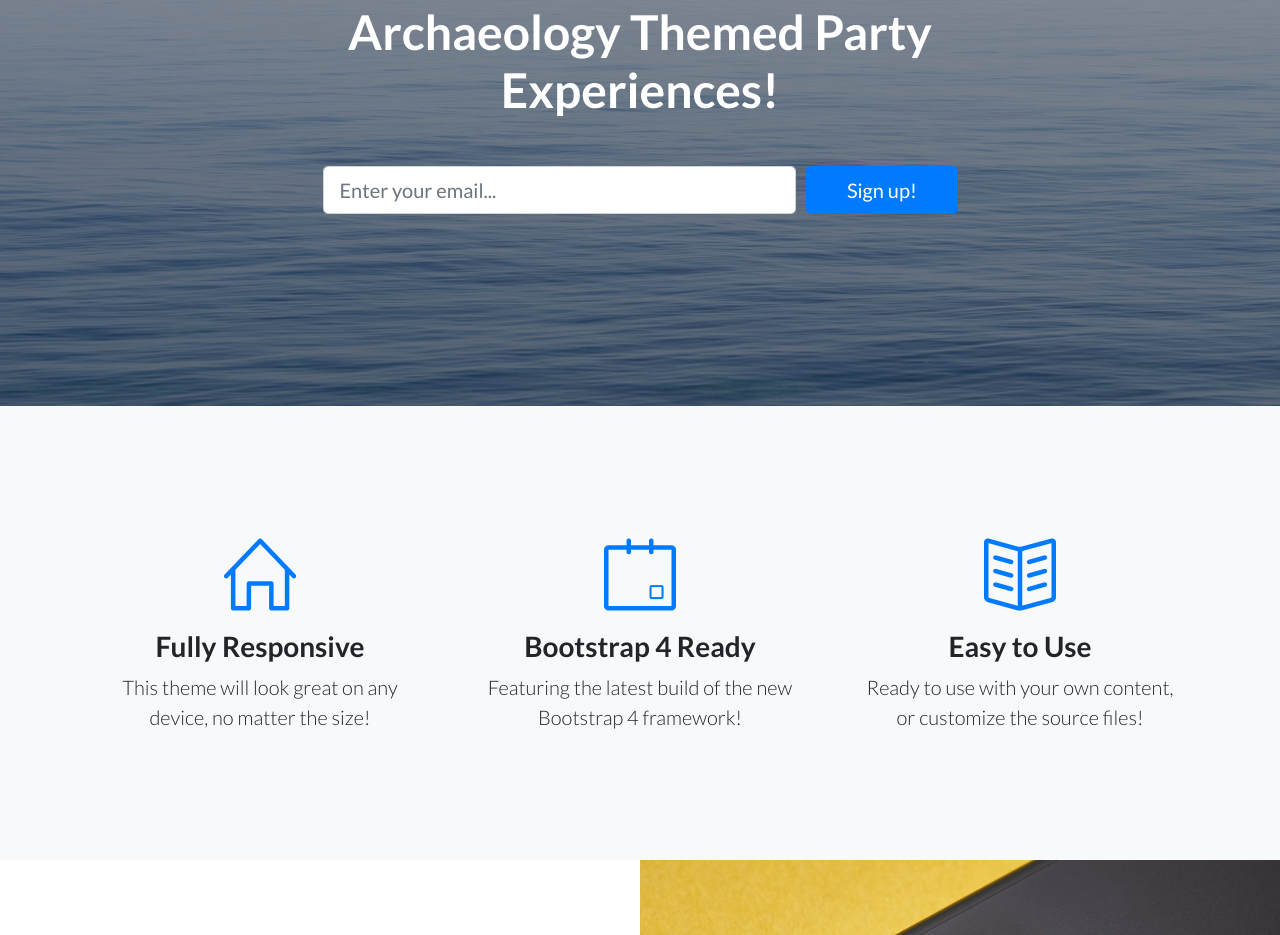
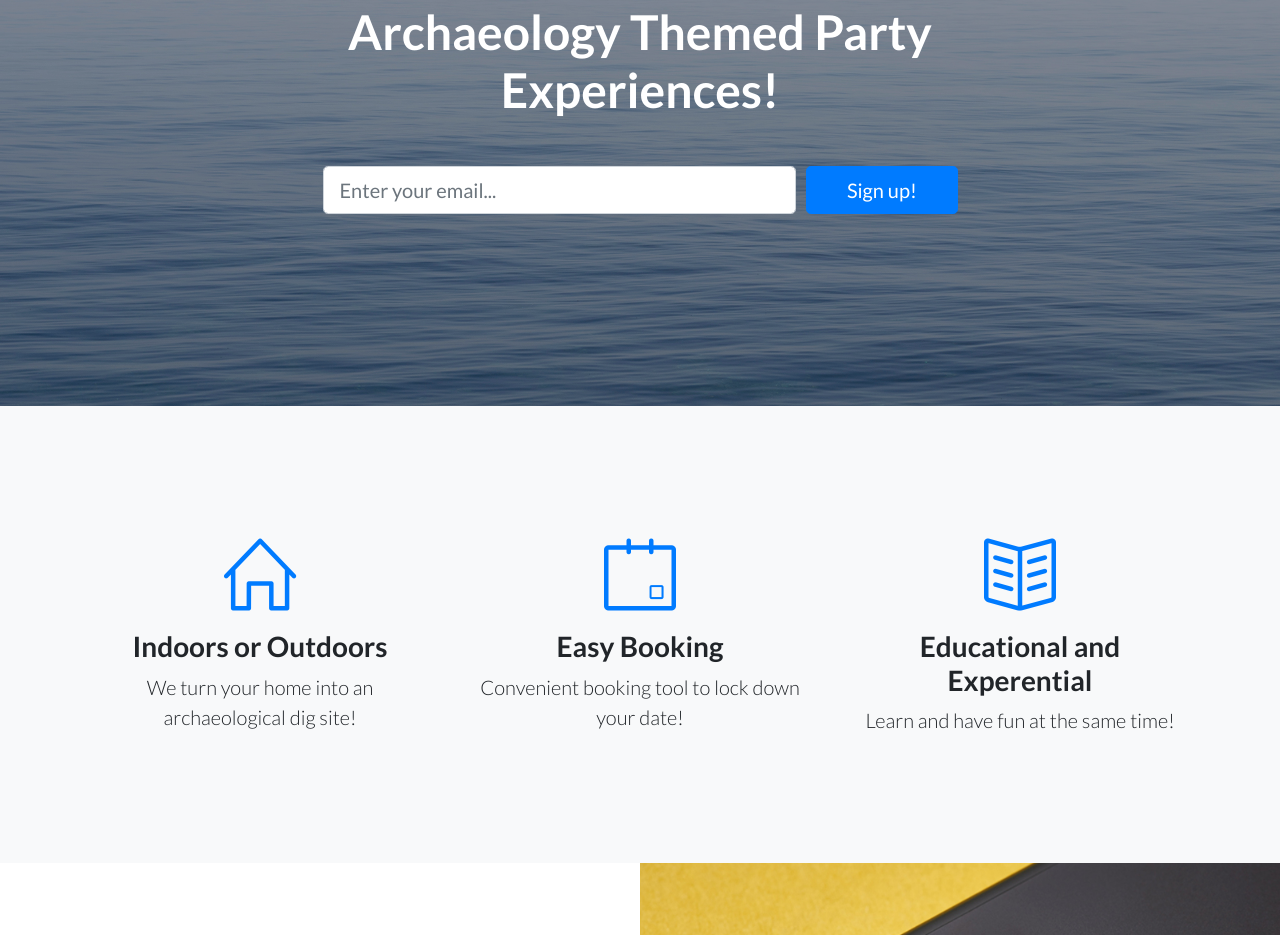
Before and after one commit to partyarchaeology/pa.github.io, a website: page index.html in a window 1280 px wide. Shown: the part 245-1180 px from the top of the page. Drawn offline with Linux system fonts and the light colour scheme.

Commit message:
Update index.html

```diff
--- a/index.html
+++ b/index.html
@@ -66,8 +66,8 @@
             <div class="features-icons-icon d-flex">
               <i class="icon-home m-auto text-primary"></i>
             </div>
-            <h3>Fully Responsive</h3>
-            <p class="lead mb-0">This theme will look great on any device, no matter the size!</p>
+            <h3>Indoors or Outdoors</h3>
+            <p class="lead mb-0">We turn your home into an archaeological dig site!</p>
           </div>
         </div>
         <div class="col-lg-4">
@@ -75,8 +75,8 @@
             <div class="features-icons-icon d-flex">
               <i class="icon-event m-auto text-primary"></i>
             </div>
-            <h3>Bootstrap 4 Ready</h3>
-            <p class="lead mb-0">Featuring the latest build of the new Bootstrap 4 framework!</p>
+            <h3>Easy Booking</h3>
+            <p class="lead mb-0">Convenient booking tool to lock down your date!</p>
           </div>
         </div>
         <div class="col-lg-4">
@@ -84,8 +84,8 @@
             <div class="features-icons-icon d-flex">
               <i class="icon-book-open m-auto text-primary"></i>
             </div>
-            <h3>Easy to Use</h3>
-            <p class="lead mb-0">Ready to use with your own content, or customize the source files!</p>
+            <h3>Educational and Experential</h3>
+            <p class="lead mb-0">Learn and have fun at the same time!</p>
           </div>
         </div>
       </div>
```
